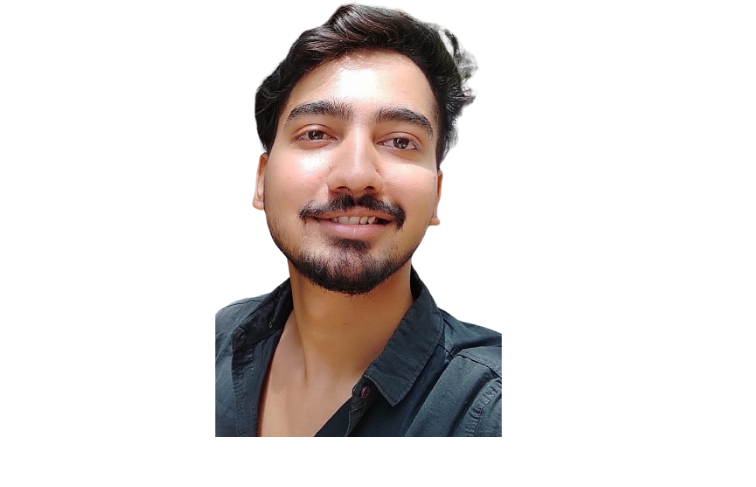
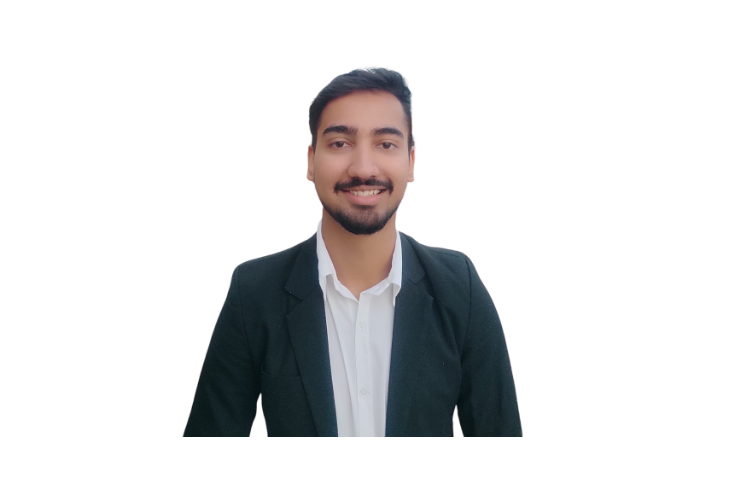
Before and after one commit to Bineet117/Bineet117.github.io, a plain HTML site: page index.html in a window 1280 px wide. Shown: the top 487 px of the page, 524-1280 px from the left. Drawn offline with nearby package versions, Linux system fonts and the light colour scheme.

Commit message:
new image added

```diff
--- a/index.html
+++ b/index.html
@@ -100,7 +100,7 @@
                     </div>
                 </div>
                 <div class="col-lg-5">
-                    <img class="img-fluid" src="img/my_pic-removebg-preview.png" alt="">
+                    <img class="img-fluid" src="img/Formal_pic.jpg" alt="">
                 </div>
             </div>
         </div>
```
Also changed, not shown: img/Formal_pic.jpg (added).
